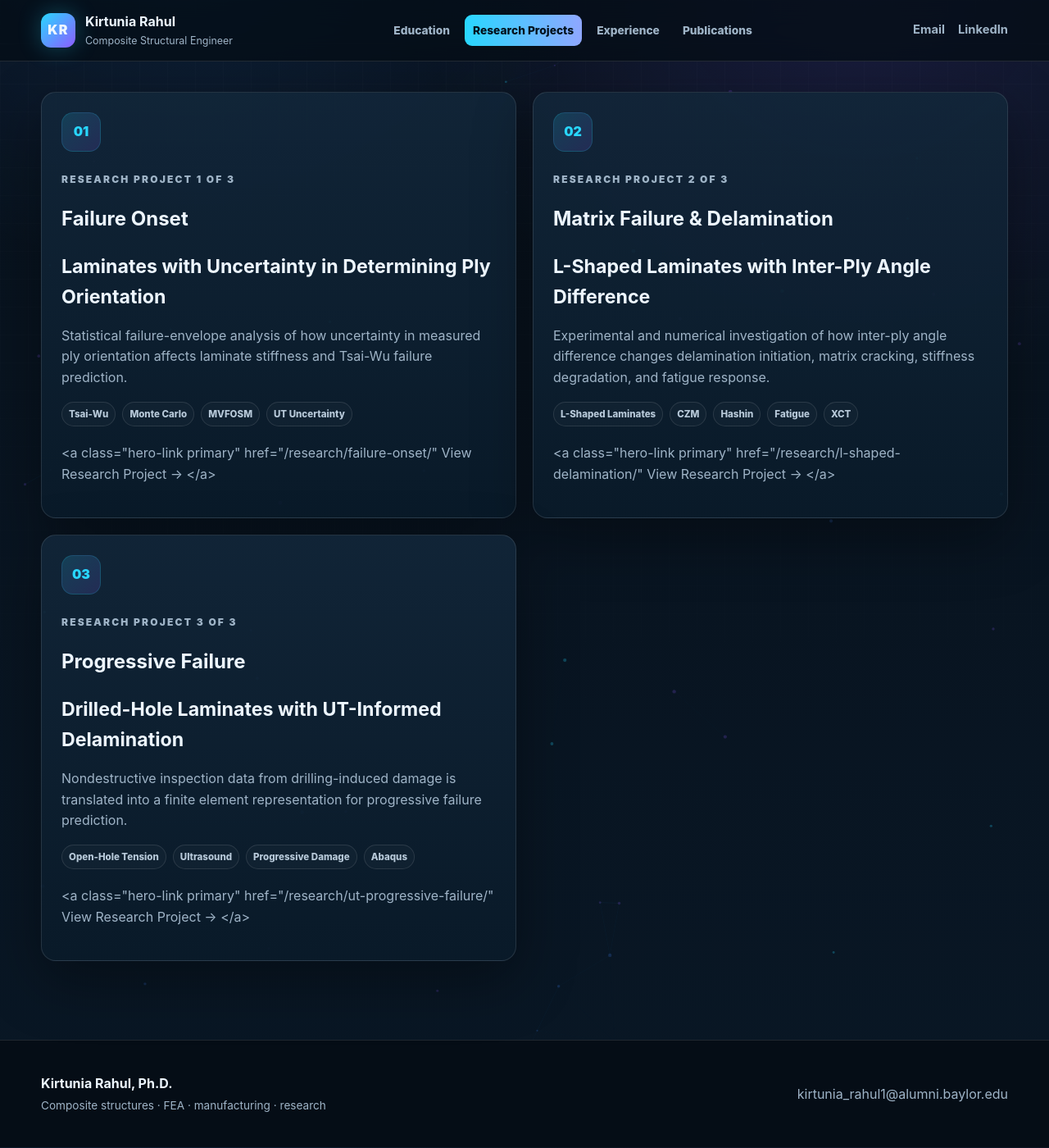
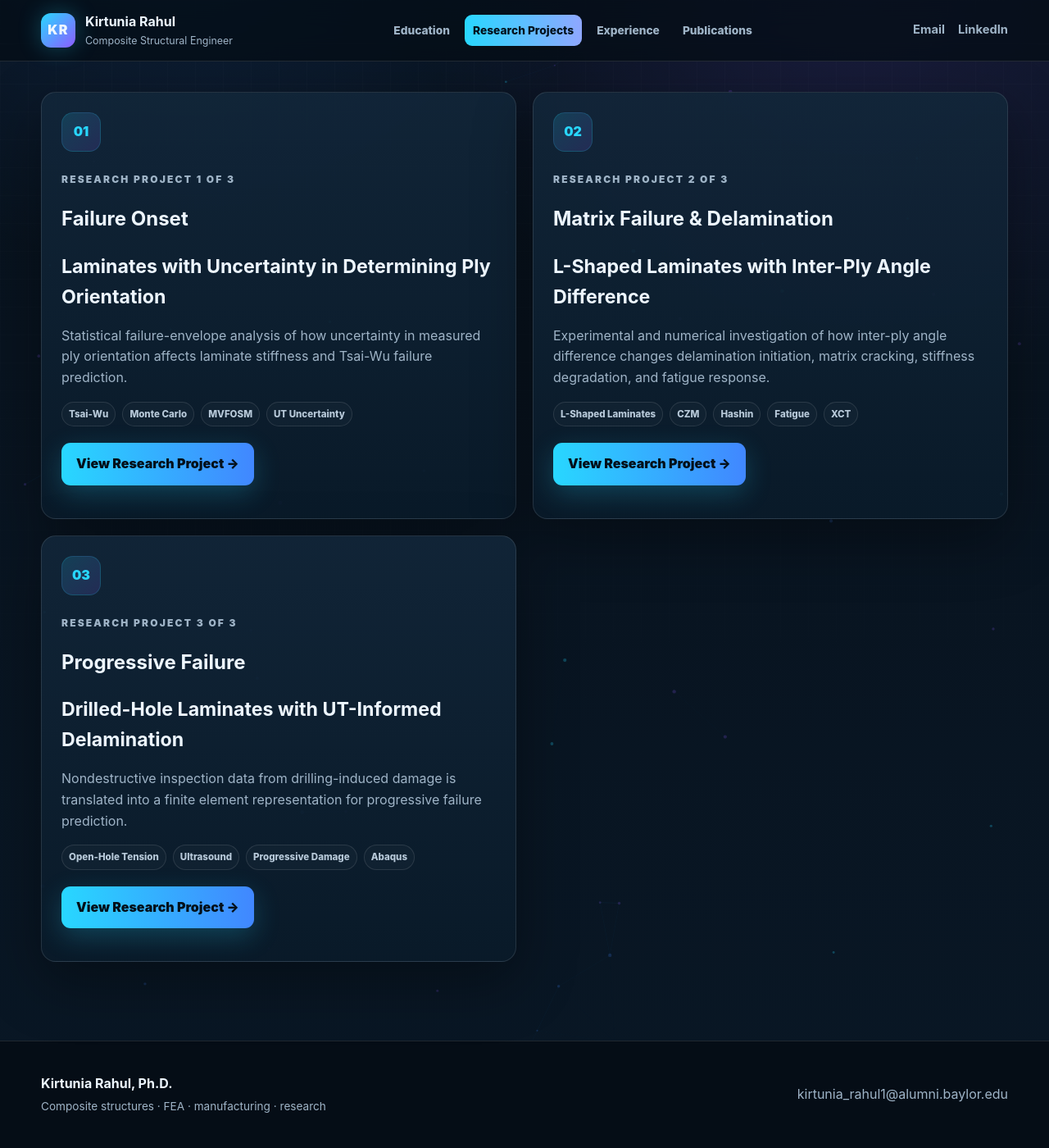
Before and after one commit to kirtuniarahul/kirtuniarahul.github.io, a Jekyll site: the page built from research.md, in a window 1280 px wide and 1400 px high, scrolled down 370 px. Shown: the whole window at 82% size. Built offline with Jekyll 4.4.1, drawn with Linux system fonts in a browser that asks for light colours.

Commit message:
Fix HTML link formatting in research.md

```diff
--- a/research.md
+++ b/research.md
@@ -40,7 +40,7 @@ description: "Research projects of Kirtunia Rahul in composite failure analysis,
 
         <p style="margin-top:20px;">
           <a class="hero-link primary"
-             href="{{ '/research/failure-onset/' | relative_url }}"
+             href="{{ '/research/failure-onset/' | relative_url }}">
             View Research Project →
           </a>
         </p>
@@ -67,7 +67,7 @@ description: "Research projects of Kirtunia Rahul in composite failure analysis,
 
         <p style="margin-top:20px;">
           <a class="hero-link primary"
-             href="{{ '/research/l-shaped-delamination/' | relative_url }}"
+             href="{{ '/research/l-shaped-delamination/' | relative_url }}">
             View Research Project →
           </a>
         </p>
@@ -93,7 +93,7 @@ description: "Research projects of Kirtunia Rahul in composite failure analysis,
 
         <p style="margin-top:20px;">
           <a class="hero-link primary"
-             href="{{ '/research/ut-progressive-failure/' | relative_url }}"
+             href="{{ '/research/ut-progressive-failure/' | relative_url }}">
             View Research Project →
           </a>
         </p>
```
